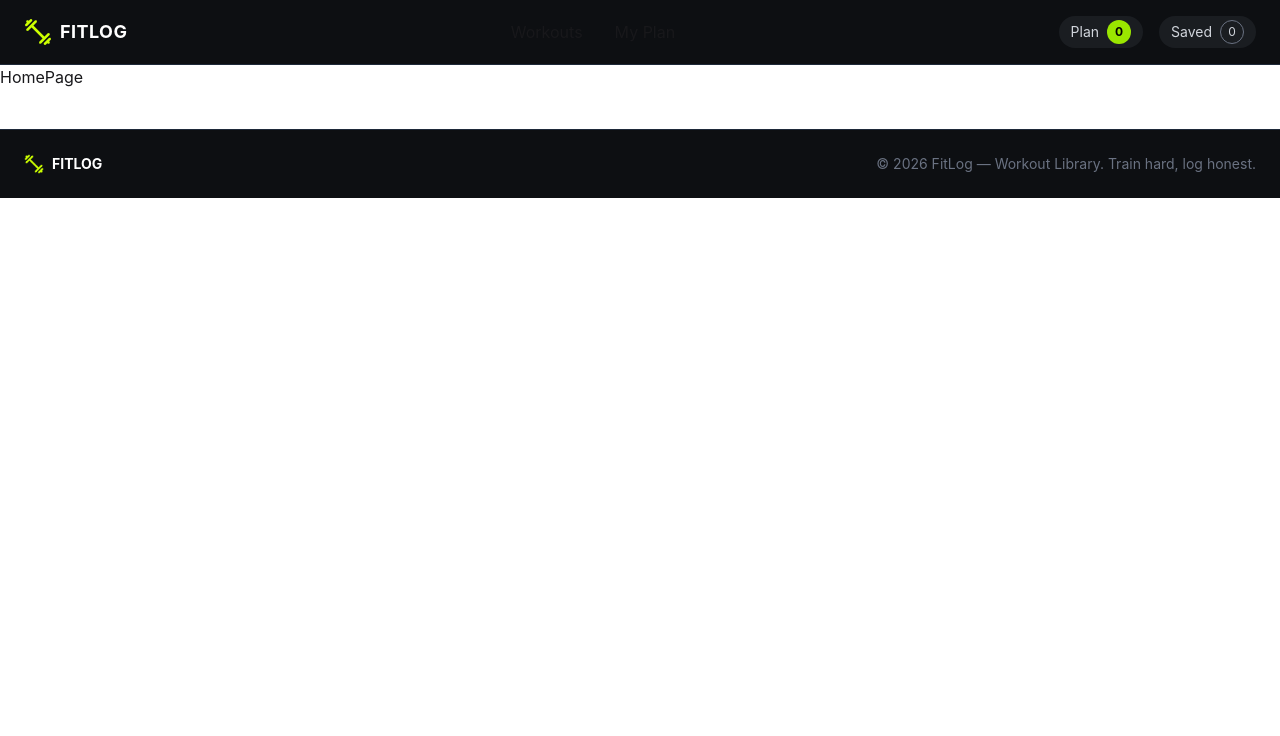
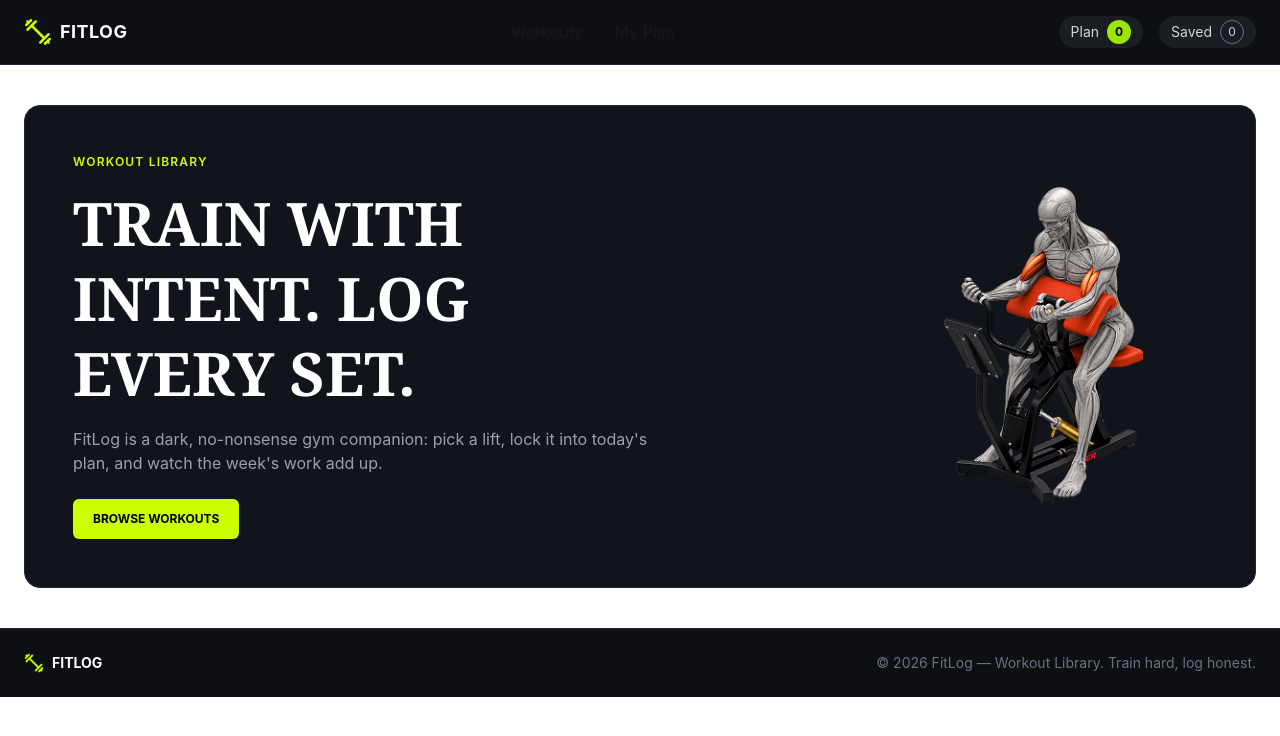
Before and after one commit to tajwar-hub/ph-assignment-6-fitlog, a Next.js app: page / in a window 1280 px wide. Shown: the top 736 px of the page. Built offline with nearby package versions, Linux system fonts and the light colour scheme.

Commit message:
Adding Banner

```diff
--- a/src/app/layout.tsx
+++ b/src/app/layout.tsx
@@ -26,9 +26,9 @@ export default function RootLayout({ children }: LayoutProps<"/">) {
       className={`${geistSans.variable} ${geistMono.variable} h-full antialiased`}
     >
       <body className="min-h-full flex flex-col">
-        <NavBar></NavBar>
+        <NavBar/>
         {children}
-        <Footer></Footer>
+        <Footer/>
       </body>
     </html>
   );
--- a/src/app/page.tsx
+++ b/src/app/page.tsx
@@ -1,9 +1,9 @@
-import React from 'react';
+import Banner from '@/components/home/Banner';
 
 const page = () => {
   return (
     <div>
-      HomePage
+     <Banner/>
     </div>
   );
 };
--- a/src/components/home/Banner.tsx
+++ b/src/components/home/Banner.tsx
@@ -1,10 +1,44 @@
-import React from 'react';
+import Image from "next/image";
+import banner from "@/assets/banner.png";
 
 const Banner = () => {
     return (
-        <div>
+        <section className="mx-auto max-w-7xl px-6 pt-10">
+            <div className="flex flex-col-reverse items-center gap-8 rounded-2xl border border-gray-800 bg-[#11141a] p-8 lg:flex-row lg:justify-between lg:p-12">
 
-        </div>
+                <div className="max-w-xl text-center lg:text-left">
+                    <p className="text-xs font-semibold tracking-widest text-[#ccff00]">
+                        WORKOUT LIBRARY
+                    </p>
+
+                    <h1 className="mt-4 text-4xl font-bold uppercase leading-tight text-white sm:text-5xl lg:text-6xl font-serif">
+                        Train with intent. Log every set.
+                    </h1>
+
+                    <p className="mt-4 text-sm text-gray-400 sm:text-base">
+                        {`FitLog is a dark, no-nonsense gym companion: pick a lift, lock it
+                                into today's plan, and watch the week's work add up.`}
+                    </p>
+
+
+                    <a href="#library"
+                        className="mt-6 inline-flex items-center gap-2 rounded-md bg-[#ccff00] px-5 py-3 text-xs font-bold text-black transition hover:brightness-90"
+                    >
+                        BROWSE WORKOUTS
+
+                    </a>
+                </div>
+
+                <div className="w-56 sm:w-64 lg:w-80">
+                    <Image
+                        src={banner}
+                        alt="Athlete training on a bench"
+                        priority
+                        className="h-auto w-full object-contain"
+                    />
+                </div>
+            </div>
+        </section>
     );
 };
 
```
